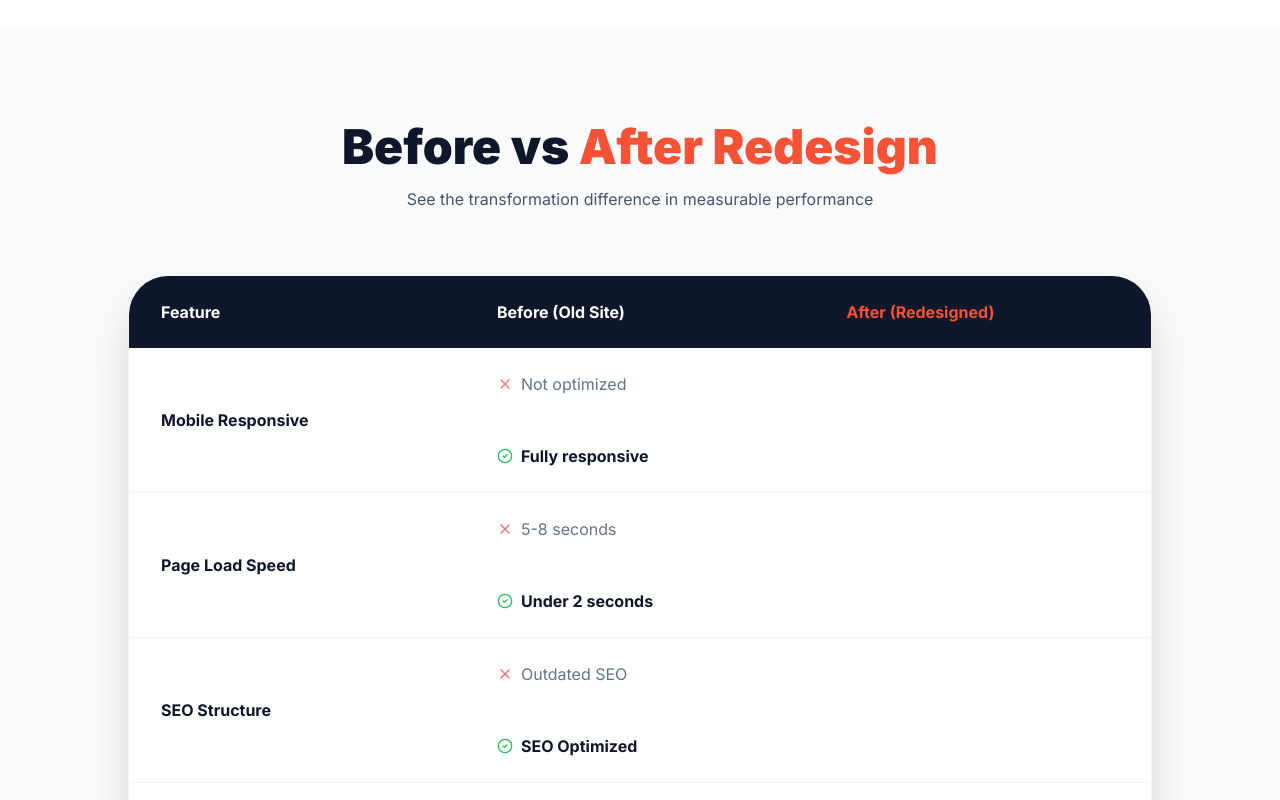
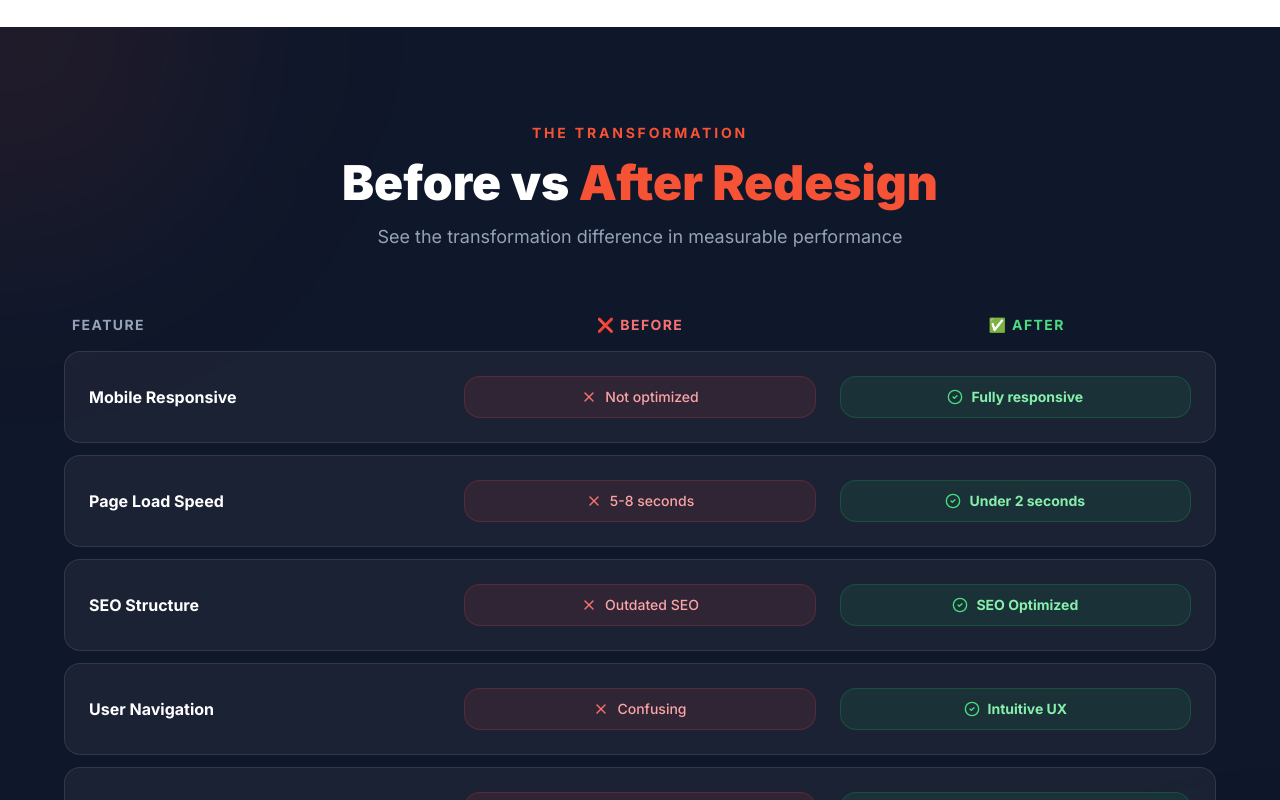
Before and after one commit to arifhussain1999/NexvoraMain, a React (Vite) app: page /#/services/website-redesign in a window 1280 px wide. Shown: the part 3460-4260 px from the top of the page. Built offline with nearby package versions, Linux system fonts and the light colour scheme.

Commit message:
price changes

```diff
--- a/src/pages/AboutPage.tsx
+++ b/src/pages/AboutPage.tsx
@@ -437,7 +437,7 @@ export default function AboutPage() {
             {[
               { q: "How long has NEXVORA been in business?", a: "NEXVORA was founded in 2018, giving us 7+ years of experience building websites across India." },
               { q: "Does NEXVORA work with international clients?", a: "Yes! While India-based, we proudly serve clients in the USA, UK, UAE, Singapore, and Australia." },
-              { q: "What is the typical cost of a website?", a: "Basic websites start from ₹15,000, business sites from ₹50,000, and e-commerce stores from ₹75,000." },
+              { q: "What is the typical cost of a website?", a: "Basic websites start from ₹6,999, standard sites from ₹9,999, and premium e-commerce stores from ₹14,999+." },
               { q: "Do you provide hosting and domains?", a: "Yes, we offer complete infrastructure management including domain registration, SSL, and managed hosting." },
               { q: "Will my website be mobile-friendly?", a: "Absolutely. All websites built by NEXVORA are 100% responsive and optimized for mobile devices as standard." },
               { q: "Can I update the website myself?", a: "Yes. We build using easy CMS platforms and provide free training so you can manage everything yourself." }
--- a/src/pages/WebDevPage.tsx
+++ b/src/pages/WebDevPage.tsx
@@ -19,6 +19,7 @@ import {
 import gsap from 'gsap';
 import { ScrollTrigger } from 'gsap/ScrollTrigger';
 import DemoModal from '../components/DemoModal';
+import PricingSection from '../sections/PricingSection';
 import { useState } from 'react';
 
 gsap.registerPlugin(ScrollTrigger);
@@ -393,41 +394,7 @@ export default function WebDevPage() {
       </section>
 
       {/* Section 8: Pricing */}
-      <section className="py-24 px-6 bg-[#F65235]">
-        <div className="max-w-7xl mx-auto text-center">
-          <h2 className="text-4xl md:text-6xl font-black text-white mb-6">Transparent Pricing</h2>
-          <p className="text-white/80 text-lg mb-16">Website Development Costs in India</p>
-
-          <div className="grid md:grid-cols-3 gap-8">
-            {[
-              { type: "Basic Website", price: "₹25,000", features: ["5 Custom Pages", "Responsive Design", "Contact Form", "Basic SEO Setup", "Social Media Integration", "1 Month Support"] },
-              { type: "Business Website", price: "₹50,000", features: ["10 Custom Pages", "Responsive Design", "Advanced SEO Package", "CMS Integration", "E-commerce Ready", "3 Months Support"], featured: true },
-              { type: "E-commerce Store", price: "₹75,000", features: ["Unlimited Products", "Payment Gateway", "Inventory Management", "Order Tracking", "Advanced SEO", "6 Months Support"] }
-            ].map((plan, i) => (
-              <div key={i} className={`p-10 rounded-[48px] shadow-2xl transition-all duration-300 hover:scale-105 ${plan.featured ? 'bg-slate-900 text-white ring-4 ring-orange-500/20' : 'bg-white text-slate-900'}`}>
-                {plan.featured && <div className="bg-[#F65235] text-white text-[10px] font-black uppercase tracking-widest py-1 px-3 rounded-full w-fit mb-6 mx-auto">Most Popular</div>}
-                <h3 className="text-xl font-bold mb-4 opacity-80">{plan.type}</h3>
-                <div className={`text-5xl font-black mb-8 ${plan.featured ? 'text-white' : 'text-[#F65235]'}`}>{plan.price}</div>
-                <ul className="text-left space-y-4 mb-10">
-                  {plan.features.map((f, j) => (
-                    <li key={j} className="flex items-center gap-3 text-sm font-medium">
-                      <CheckCircle2 className="w-4 h-4 text-green-500" />
-                      {f}
-                    </li>
-                  ))}
-                </ul>
-                <button
-                  onClick={() => handlePlanSelect(plan.type)}
-                  className={`w-full py-4 rounded-2xl font-black transition-colors ${plan.featured ? 'bg-[#F65235] text-white hover:bg-white hover:text-slate-900' : 'bg-slate-900 text-white hover:bg-[#F65235]'}`}
-                >
-                  Get Started
-                </button>
-              </div>
-            ))}
-          </div>
-          <p className="mt-12 text-white/90 italic">Free consultation and value-based pricing available. Get your custom quote today!</p>
-        </div>
-      </section>
+      <PricingSection onPlanSelect={handlePlanSelect} />
 
       {/* Section 9: FAQ */}
       <section className="py-24 px-6 bg-white">
--- a/src/pages/WebRedesignPage.tsx
+++ b/src/pages/WebRedesignPage.tsx
@@ -264,22 +264,27 @@ export default function WebRedesignPage() {
       </section>
 
       {/* Section 5.5: Before vs After Table */}
-      <section className="py-24 px-6 bg-slate-50">
-        <div className="max-w-5xl mx-auto">
+      <section className="py-24 px-6 bg-slate-900 relative overflow-hidden">
+        {/* Background decorations */}
+        <div className="absolute top-0 left-0 w-96 h-96 bg-[#F65235]/10 rounded-full blur-[120px] -translate-x-1/2 -translate-y-1/2" />
+        <div className="absolute bottom-0 right-0 w-96 h-96 bg-green-500/10 rounded-full blur-[120px] translate-x-1/2 translate-y-1/2" />
+
+        <div className="max-w-6xl mx-auto relative z-10">
           <div className="text-center mb-16">
-            <h2 className="text-3xl md:text-5xl font-black text-slate-900 mb-4">Before vs <span className="text-[#F65235]">After Redesign</span></h2>
-            <p className="text-slate-600">See the transformation difference in measurable performance</p>
+            <span className="text-[#F65235] font-bold tracking-[0.2em] text-sm uppercase mb-4 block">The Transformation</span>
+            <h2 className="text-3xl md:text-5xl font-black text-white mb-4">Before vs <span className="text-[#F65235]">After Redesign</span></h2>
+            <p className="text-slate-400 text-lg">See the transformation difference in measurable performance</p>
           </div>
-          <div className="bg-white rounded-[40px] overflow-hidden shadow-2xl border border-slate-100">
-            <table className="w-full text-left">
-              <thead className="bg-slate-900 text-white">
-                <tr>
-                  <th className="py-6 px-8 font-bold">Feature</th>
-                  <th className="py-6 px-8 font-bold">Before (Old Site)</th>
-                  <th className="py-6 px-8 font-bold text-[#F65235]">After (Redesigned)</th>
-                </tr>
-              </thead>
-              <tbody className="divide-y divide-slate-100">
+
+          {/* Column Headers */}
+          <div className="grid grid-cols-3 gap-4 md:gap-6 mb-4 px-2">
+            <div className="text-sm font-bold text-slate-400 uppercase tracking-widest">Feature</div>
+            <div className="text-sm font-bold text-red-400 uppercase tracking-widest text-center">❌ Before</div>
+            <div className="text-sm font-bold text-green-400 uppercase tracking-widest text-center">✅ After</div>
+          </div>
+
+          {/* Comparison Rows */}
+          <div className="space-y-3">
             {[
               { f: "Mobile Responsive", old: "Not optimized", new: "Fully responsive" },
               { f: "Page Load Speed", old: "5-8 seconds", new: "Under 2 seconds" },
@@ -288,14 +293,28 @@ export default function WebRedesignPage() {
               { f: "Design", old: "Outdated look", new: "Modern design" },
               { f: "Conversion", old: "Weak CTAs", new: "Optimized CTAs" }
             ].map((row, i) => (
-                  <tr key={i} className="hover:bg-slate-50 transition-colors">
-                    <td className="py-6 px-8 font-bold text-slate-900">{row.f}</td>
-                    <td className="py-6 px-8 text-slate-500 flex items-center gap-2"><X className="w-4 h-4 text-red-400" /> {row.old}</td>
-                    <td className="py-6 px-8 text-slate-900 font-bold flex items-center gap-2"><CheckCircle2 className="w-4 h-4 text-green-500" /> {row.new}</td>
-                  </tr>
+              <div key={i} className="grid grid-cols-3 gap-4 md:gap-6 items-center bg-white/5 backdrop-blur-sm border border-white/10 rounded-2xl p-5 md:p-6 hover:bg-white/10 hover:border-[#F65235]/30 transition-all duration-300 group">
+                <div className="font-bold text-white text-sm md:text-base group-hover:text-[#F65235] transition-colors">{row.f}</div>
+                <div className="flex items-center justify-center gap-2 bg-red-500/10 border border-red-500/20 rounded-xl px-3 py-2.5">
+                  <X className="w-4 h-4 text-red-400 flex-shrink-0" />
+                  <span className="text-red-300 text-xs md:text-sm font-medium">{row.old}</span>
+                </div>
+                <div className="flex items-center justify-center gap-2 bg-green-500/10 border border-green-500/20 rounded-xl px-3 py-2.5">
+                  <CheckCircle2 className="w-4 h-4 text-green-400 flex-shrink-0" />
+                  <span className="text-green-300 text-xs md:text-sm font-bold">{row.new}</span>
+                </div>
+              </div>
             ))}
-              </tbody>
-            </table>
+          </div>
+
+          {/* Bottom CTA */}
+          <div className="mt-12 text-center">
+            <button
+              onClick={toggleModal}
+              className="bg-[#F65235] text-white px-10 py-4 rounded-2xl font-black text-lg hover:scale-105 transition-all shadow-lg shadow-orange-600/20 inline-flex items-center gap-2"
+            >
+              Get Your Free Audit <ArrowRight className="w-5 h-5" />
+            </button>
           </div>
         </div>
       </section>
@@ -472,9 +491,9 @@ export default function WebRedesignPage() {
 
           <div className="grid md:grid-cols-3 gap-8">
             {[
-              { type: "Quick Refresh", price: "₹20,000", features: ["Design Update Only", "Modern Visual Design", "Mobile Responsive", "Basic SEO Fixes", "7-Day Delivery"] },
-              { type: "Full Redesign", price: "₹40,000", features: ["Complete Redesign", "UX/UI Improvements", "Full SEO Overhaul", "Speed Optimization", "Content Migration", "3 Months Support"], featured: true },
-              { type: "E-commerce Redesign", price: "₹60,000", features: ["Store Redesign", "Better Product Display", "Optimized Checkout", "Advanced Analytics", "Integration Upgrades", "6 Months Support"] }
+              { type: "Quick Refresh", price: "₹4,999", features: ["Design Update Only", "Modern Visual Design", "Mobile Responsive", "Basic SEO Fixes", "7-Day Delivery"] },
+              { type: "Full Redesign", price: "₹8,999", features: ["Complete Redesign", "UX/UI Improvements", "Full SEO Overhaul", "Speed Optimization", "Content Migration", "3 Months Support"], featured: true },
+              { type: "E-commerce Redesign", price: "₹12,999+", features: ["Store Redesign", "Better Product Display", "Optimized Checkout", "Advanced Analytics", "Integration Upgrades", "6 Months Support"] }
             ].map((plan, i) => (
               <div key={i} className={`p-10 rounded-[48px] shadow-xl border border-slate-100 transition-all hover:scale-105 ${plan.featured ? 'bg-[#F65235] text-white' : 'bg-white text-slate-900'}`}>
                 <h3 className="text-xl font-bold mb-4 opacity-80">{plan.type}</h3>
```
Also changed, not shown: src/pages/SeoPage.tsx (+23 -15 lines), src/pages/SmoPage.tsx (+20 -13 lines). Lines whose indentation alone changed are shown as unchanged.
